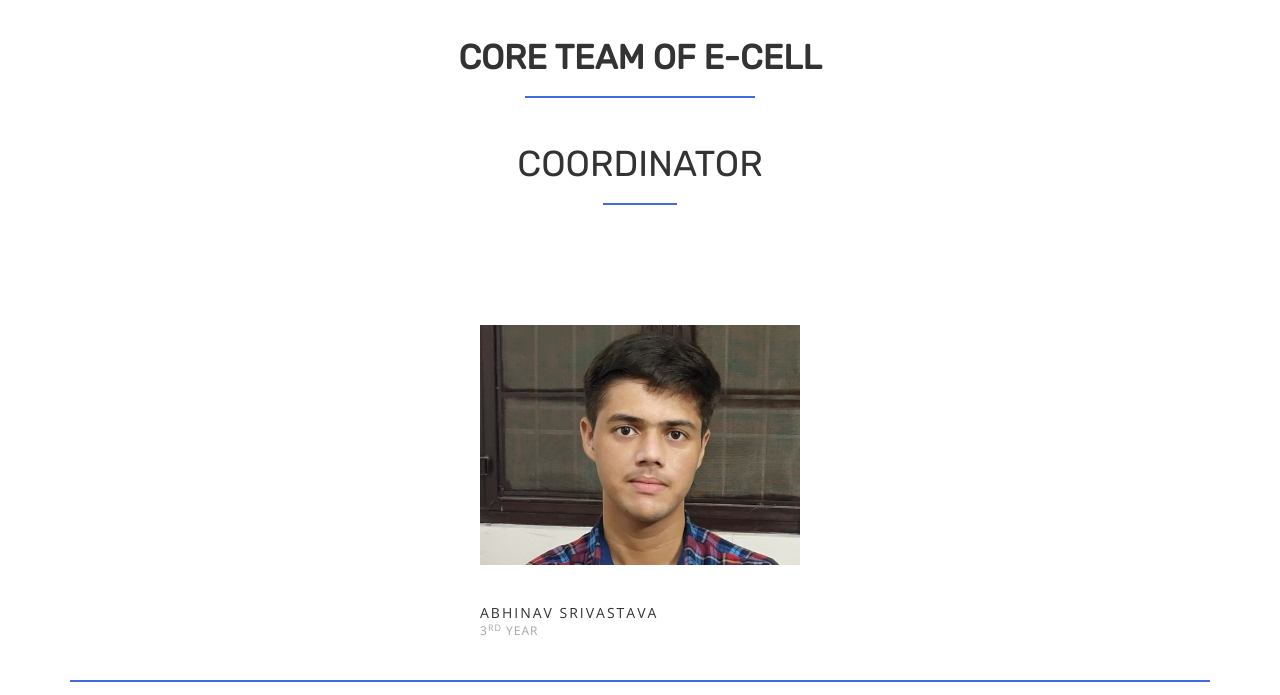
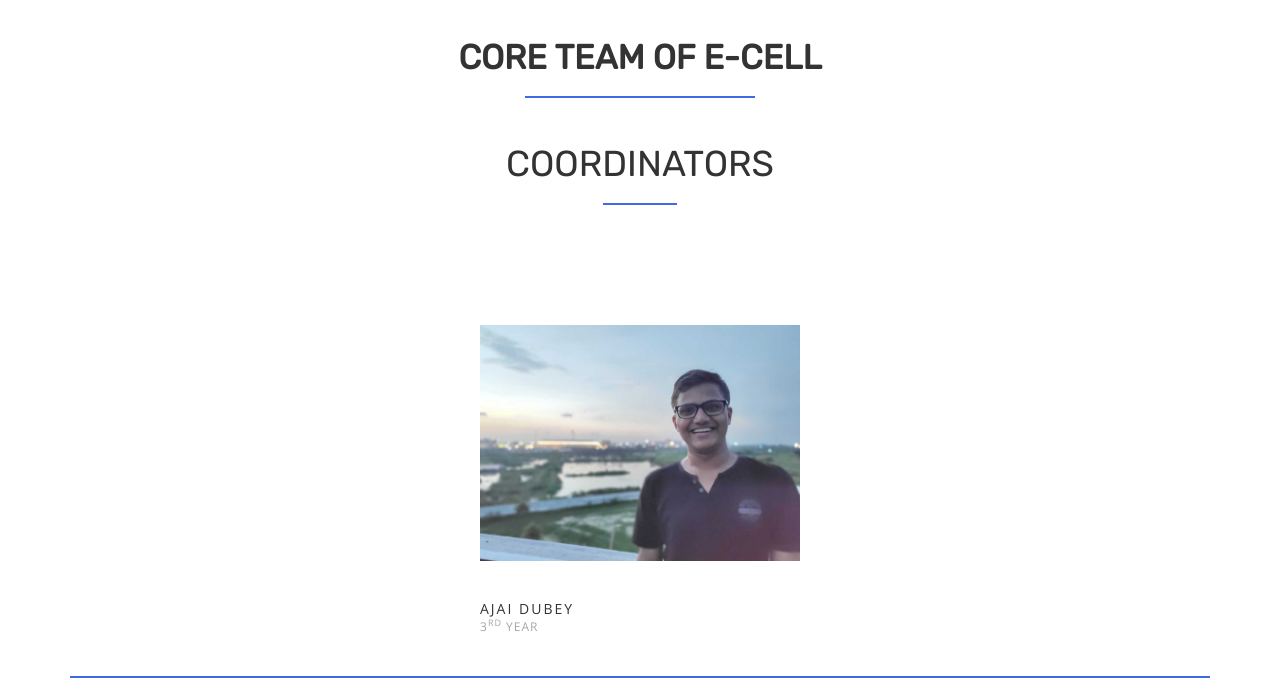
Before and after one commit to enigmatic241/eCell, a plain HTML site: page teams.html in a window 1280 px wide. Shown: the part 77-772 px from the top of the page. Drawn offline with nearby package versions, Linux system fonts and the light colour scheme; a web font is replaced by a local one.

Commit message:
Update teams.html

```diff
--- a/teams.html
+++ b/teams.html
@@ -80,12 +80,12 @@
                 <div class="row">
                     <div class="col-md-4 col-sm-12 col-md-offset-4">
                         <div class="heading-title text-center">
-                            <h1 class="text-uppercase team-titles">Coordinator</h1>
+                            <h1 class="text-uppercase team-titles">Coordinators</h1>
                             <hr class="custom-hr">
                         </div>
                         <div class="team-member">
                             <div class="team-img">
-                                <img src="assets/img/members/Abhinav-Srivastava.JPG" alt="team member" class="img-responsive">
+                                <img src="assets/img/members/Ajai-Dubey.jpg" alt="team member" class="img-responsive">
                             </div>
                             <div class="team-hover">
                                 <div class="desk">
@@ -100,7 +100,7 @@
                             </div>
                         </div>
                         <div class="team-title">
-                            <h5>Abhinav Srivastava</h5>
+                            <h5>Ajai Dubey</h5>
                             <span>3<sup>rd</sup> year</span>
                         </div>
                     </div>
```
